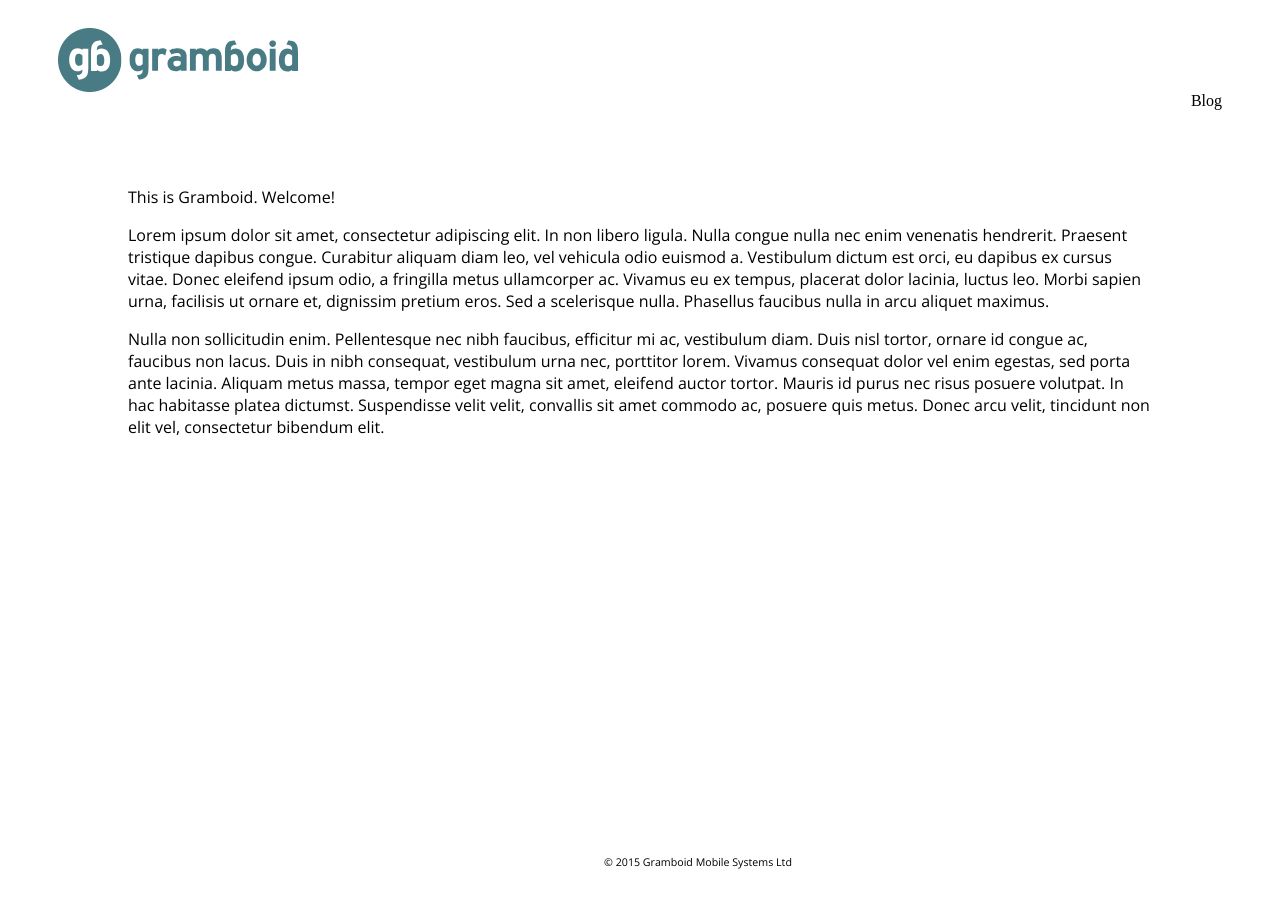
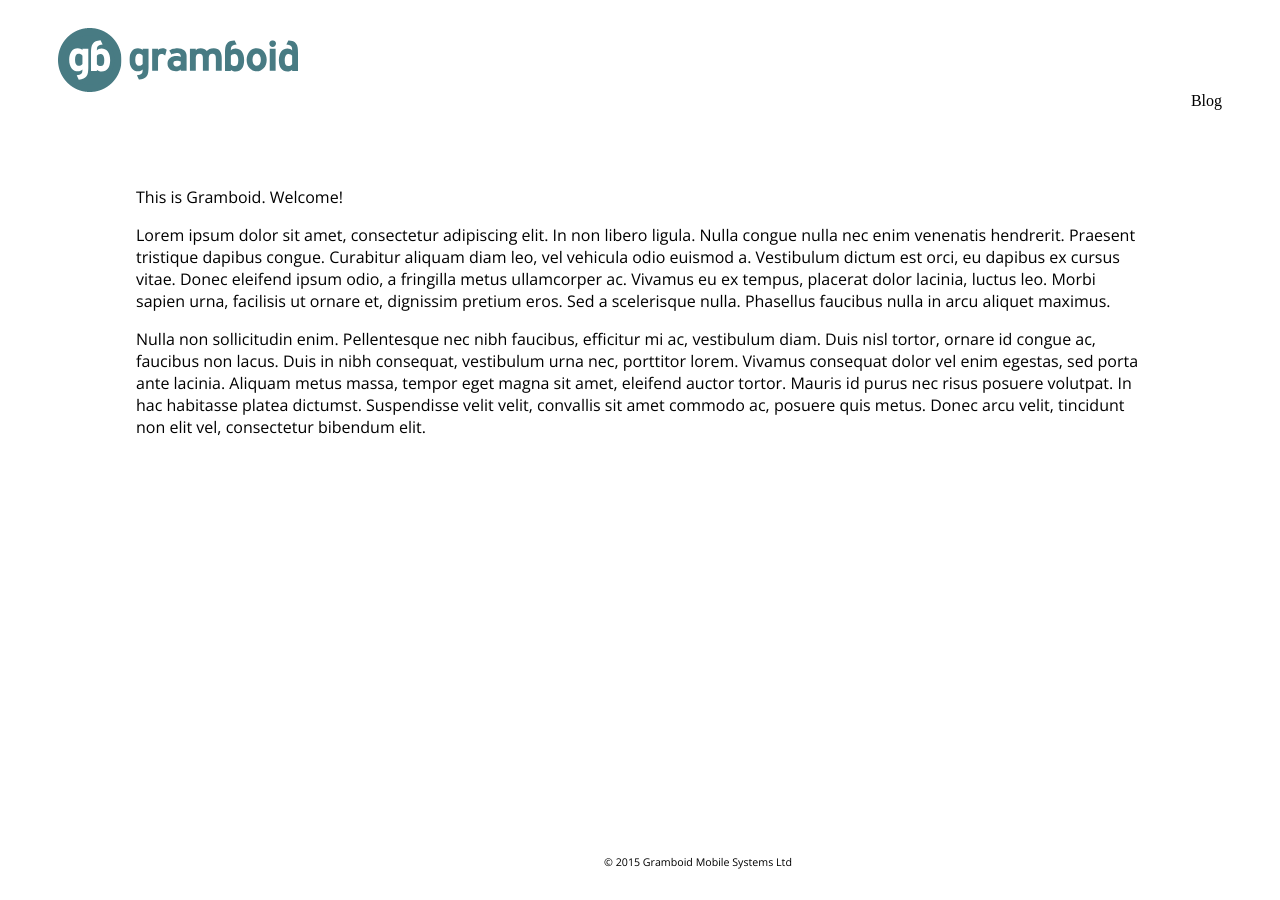
Before and after one commit to gramboid/gramboid.github.io, a Jekyll site: the page built from index.md, in a window 1280 px wide. Built offline with Jekyll 4.4.1, drawn with Linux system fonts in a browser that asks for light colours.

Commit message:
Update default.html

```diff
--- a/_layouts/default.html
+++ b/_layouts/default.html
@@ -23,8 +23,8 @@
   }
 
   div#main {
-    padding-left: 120px;
-    padding-right: 120px;
+    padding-left: 128px;
+    padding-right: 128px;
     padding-top: 40px;
     padding-bottom: 40px;
   }
```
